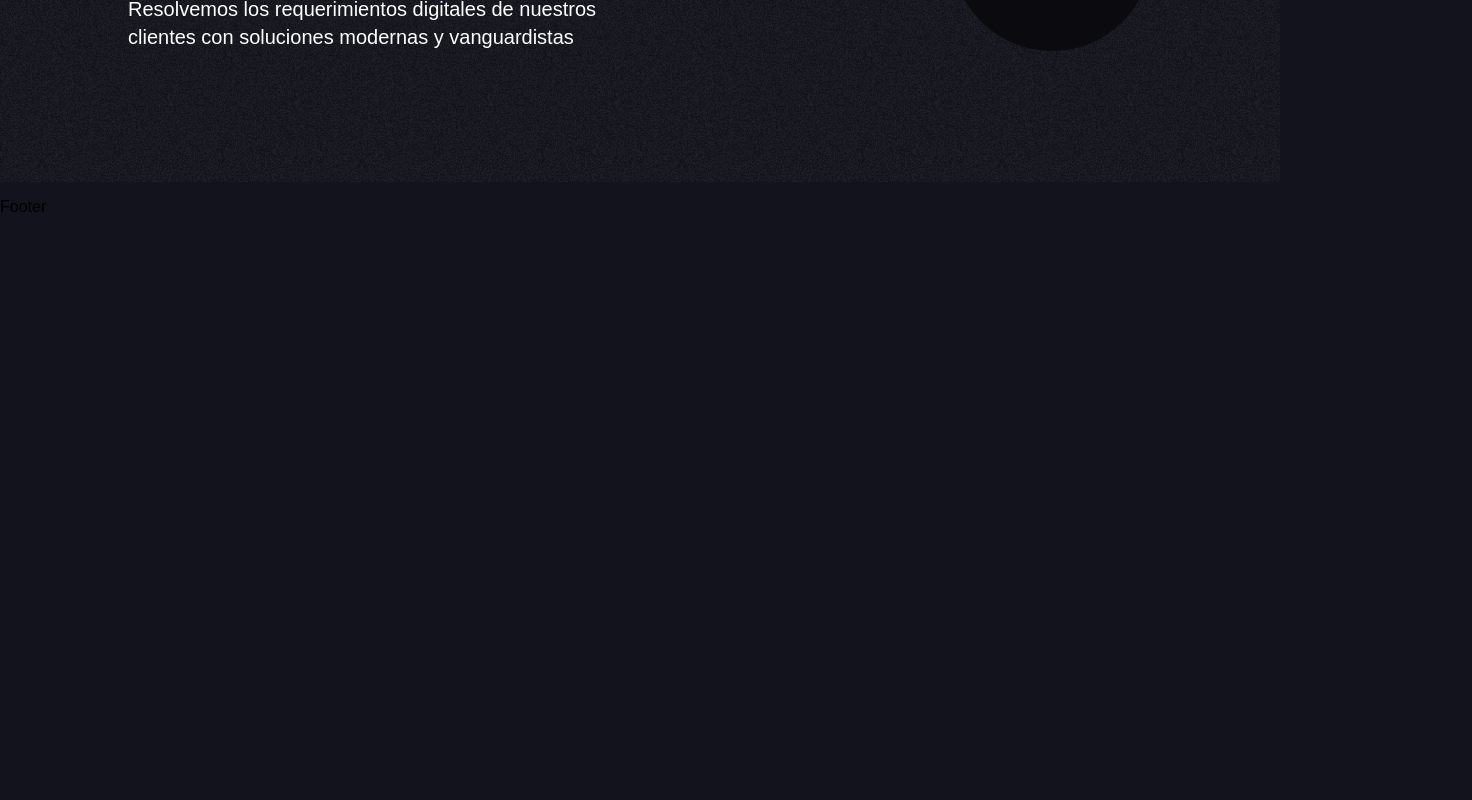
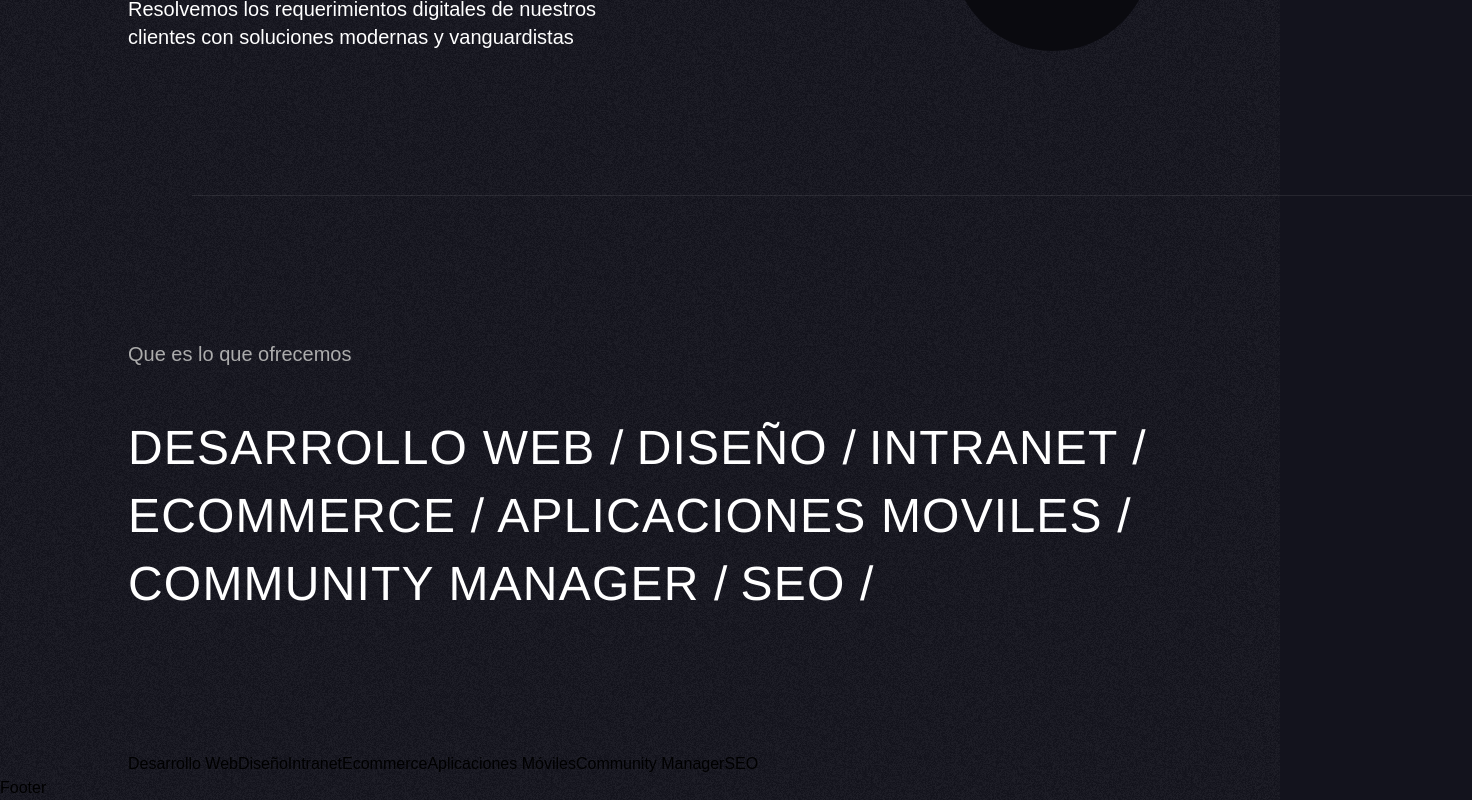
Before and after one commit to rcastillod/Global3-SPA, a Nuxt app: page / in a window 1280 px wide. Shown: the part 618-1418 px from the top of the page, 1472 px wide, since content can reach past the window. Before the commit the page ends 837 px from the top, so only its background shows below. Built offline with nearby package versions, Linux system fonts and the light colour scheme.

Commit message:
Feat: Working in services local file fetch

```diff
--- a/app.vue
+++ b/app.vue
@@ -12,8 +12,12 @@
 </template>
 
 <style>
+html,
 body {
-  @apply bg-primary dark:bg-background-color-light;
+  min-height: 100vh;
+}
+body {
+  @apply bg-primary dark:bg-background-color-light relative;
 }
 body::before {
   content: "";
--- a/components/elements/CustomCursor.vue
+++ b/components/elements/CustomCursor.vue
@@ -47,8 +47,8 @@ export default {
         scaleElementHovered ? 1 : 0.5
       });
       width: ${this.dotSize * 2}px;
-       height: ${this.dotSize * 2}px;
-       background-color: ${this.dotColor}`;
+      height: ${this.dotSize * 2}px;
+      background-color: ${this.dotColor}`;
     });
   },
 };
--- /dev/null
+++ b/components/elements/SectionDivider.vue
@@ -0,0 +1,5 @@
+<template>
+  <div
+    class="h-[1px] w-full ml-[15%] bg-border-color dark:bg-border-color-light"
+  ></div>
+</template>
--- /dev/null
+++ b/components/layout/ServiceCard.vue
@@ -0,0 +1,12 @@
+<template>
+  <!-- <div v-for="service in data.data">{{ service.title }}</div> -->
+  <span v-for="servicio in service">{{ servicio.title }}</span>
+</template>
+
+<script setup>
+// Define params wherever, through `defineProps()`, `useRoute()`, etc.
+// const { data } = await useFetch("https://api.nuxtjs.dev/posts/1");
+const { data: service } = await useAsyncData("service", () =>
+  $fetch("/services.json")
+);
+</script>
--- /dev/null
+++ b/components/layout/ServicesTitle.vue
@@ -0,0 +1,22 @@
+<template>
+  <div class="flex gap-x-3 gap-y-5 flex-wrap mt-14">
+    <h2
+      v-for="(service, index) in services"
+      :key="index"
+      class="font-arimo uppercase text-white dark:text-primary text-5xl tracking-wide font-light"
+    >
+      {{ service }} /
+    </h2>
+  </div>
+</template>
+
+<script>
+export default {
+  props: {
+    services: {
+      type: Array,
+      required: true,
+    },
+  },
+};
+</script>
--- /dev/null
+++ b/components/layout/SiteSection.vue
@@ -0,0 +1,58 @@
+<template>
+  <div class="py-12 md:py-36">
+    <p
+      v-if="subtitle"
+      :class="subtitleAlignment"
+      class="text-grey-dark dark:text-grey-light text-xl"
+    >
+      {{ subtitle }}
+    </p>
+    <h3
+      v-if="title"
+      :class="titleAlignment"
+      class="text-white dark:text-primary text-4xl font-arimo uppercase mt-8 tracking-wider"
+    >
+      {{ title }}
+    </h3>
+    <slot />
+  </div>
+</template>
+
+<script>
+export default {
+  props: {
+    subtitle: {
+      type: String,
+      required: false,
+    },
+    subtitleAlign: {
+      type: String,
+      required: false,
+    },
+    title: {
+      type: String,
+      required: false,
+    },
+    titleAlign: {
+      type: String,
+      required: false,
+    },
+  },
+  computed: {
+    subtitleAlignment() {
+      if (this.subtitleAlign == "center") {
+        return "text-center";
+      } else if (this.subtitleAlign == "right") {
+        return "text-right";
+      }
+    },
+    titleAlignment() {
+      if (this.titleAlign == "center") {
+        return "text-center";
+      } else if (this.titleAlign == "right") {
+        return "text-right";
+      }
+    },
+  },
+};
+</script>
--- a/pages/index.vue
+++ b/pages/index.vue
@@ -3,5 +3,24 @@
     <section class="container mx-auto">
       <LayoutHeroSection />
     </section>
+    <section class="container mx-auto">
+      <ElementsSectionDivider />
+    </section>
+    <section class="max-w-screen-lg mx-auto">
+      <LayoutSiteSection subtitle="Que es lo que ofrecemos">
+        <LayoutServicesTitle
+          :services="[
+            'Desarrollo Web',
+            'Diseño',
+            'Intranet',
+            'Ecommerce',
+            'Aplicaciones Moviles',
+            'Community Manager',
+            'SEO',
+          ]"
+        />
+      </LayoutSiteSection>
+      <LayoutServiceCard />
+    </section>
   </div>
 </template>
--- /dev/null
+++ b/public/service.json
@@ -0,0 +1,6 @@
+{
+  "id": 1,
+  "title": "Desarrollo Web",
+  "excerpt": "Una de las principales herramientas para hacernos visibles ante nuestros clientes en el mundo digital es una página WEB.",
+  "description": "Una de las principales herramientas para hacernos visibles ante nuestros clientes en el mundo digital es una página WEB. El equipo global3 usa su experticia para optimizar el diseño vanguardista y las técnicas para generar una mayor visibilidad en la web con la intención de que los visitantes disfruten la experiencia de navegar en el sitio."
+}
--- /dev/null
+++ b/public/services.json
@@ -0,0 +1,44 @@
+[
+  {
+    "id": 1,
+    "title": "Desarrollo Web",
+    "excerpt": "Una de las principales herramientas para hacernos visibles ante nuestros clientes en el mundo digital es una página WEB.",
+    "description": "Una de las principales herramientas para hacernos visibles ante nuestros clientes en el mundo digital es una página WEB. El equipo global3 usa su experticia para optimizar el diseño vanguardista y las técnicas para generar una mayor visibilidad en la web con la intención de que los visitantes disfruten la experiencia de navegar en el sitio."
+  },
+  {
+    "id": 2,
+    "title": "Diseño",
+    "excerpt": "Una de las principales herramientas para hacernos visibles ante nuestros clientes en el mundo digital es una página WEB.",
+    "description": "Una de las principales herramientas para hacernos visibles ante nuestros clientes en el mundo digital es una página WEB. El equipo global3 usa su experticia para optimizar el diseño vanguardista y las técnicas para generar una mayor visibilidad en la web con la intención de que los visitantes disfruten la experiencia de navegar en el sitio."
+  },
+  {
+    "id": 3,
+    "title": "Intranet",
+    "excerpt": "Nuestro equipo de desarrolladores se preocupa de la mejora de procesos y gestión de la información de nuestros clientes.",
+    "description": "Nuestro equipo de desarrolladores se preocupa de la mejora de procesos y gestión de la información de nuestros clientes. Elaboramos programas y sistemas de gestión adaptados a las necesidades de cada cliente."
+  },
+  {
+    "id": 4,
+    "title": "Ecommerce",
+    "excerpt": "Nuestras soluciones de integración de sistemas de compra en línea involucran altos estándares de seguridad.",
+    "description": "El aumento en el uso de dispositivos electrónicos ha impulsado el crecimiento de las transacciones electrónicas, es por esto que nuestras soluciones de integración de sistemas de compra en línea involucran altos estándares de seguridad."
+  },
+  {
+    "id": 5,
+    "title": "Aplicaciones Móviles",
+    "excerpt": "Las aplicaciones móviles llegaron para quedarse y es por eso que Global3 se preocupa de entregar aplicaciones totalmente adaptables a la realidad del cliente y mercado.",
+    "description": "Las aplicaciones móviles llegaron para quedarse y es por eso que Global3 se preocupa de entregar aplicaciones totalmente adaptables a la realidad del cliente y mercado."
+  },
+  {
+    "id": 6,
+    "title": "Community Manager",
+    "excerpt": "En Global3 nos preocupamos por hacer visibles a nuestros clientes y es por este motivo que nuestras estrategias en administración de redes sociales incrementan las interacciones.",
+    "description": "En Global3 nos preocupamos por hacer visibles a nuestros clientes y es por este motivo que nuestras estrategias en administración de redes sociales incrementan las interacciones."
+  },
+  {
+    "id": 7,
+    "title": "SEO",
+    "excerpt": "Nuestra experiencia y equipo de desarrolladores permiten generar estrategias personalizadas para mejorar la visibilidad de tu sitio.",
+    "description": "No es casualidad que tu sitio no aparezca dentro de los primeros puestos en buscadores, nuestra experiencia y equipo de desarrolladores permiten generar estrategias personalizadas para mejorar la visibilidad de tu sitio, además contamos con herramientas analíticas que permiten realizar seguimiento a las estrategias implementadas."
+  }
+]
```
Also changed, not shown: public/images/logoAppDark.svg (deleted), public/images/logoAppLight.svg (deleted).
